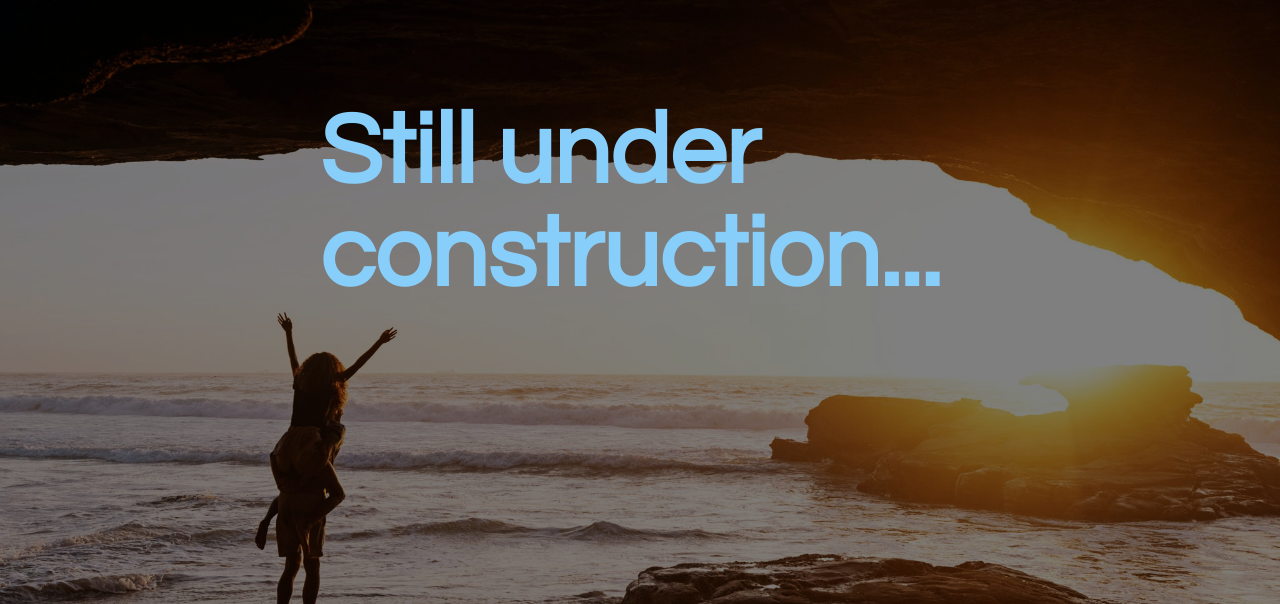
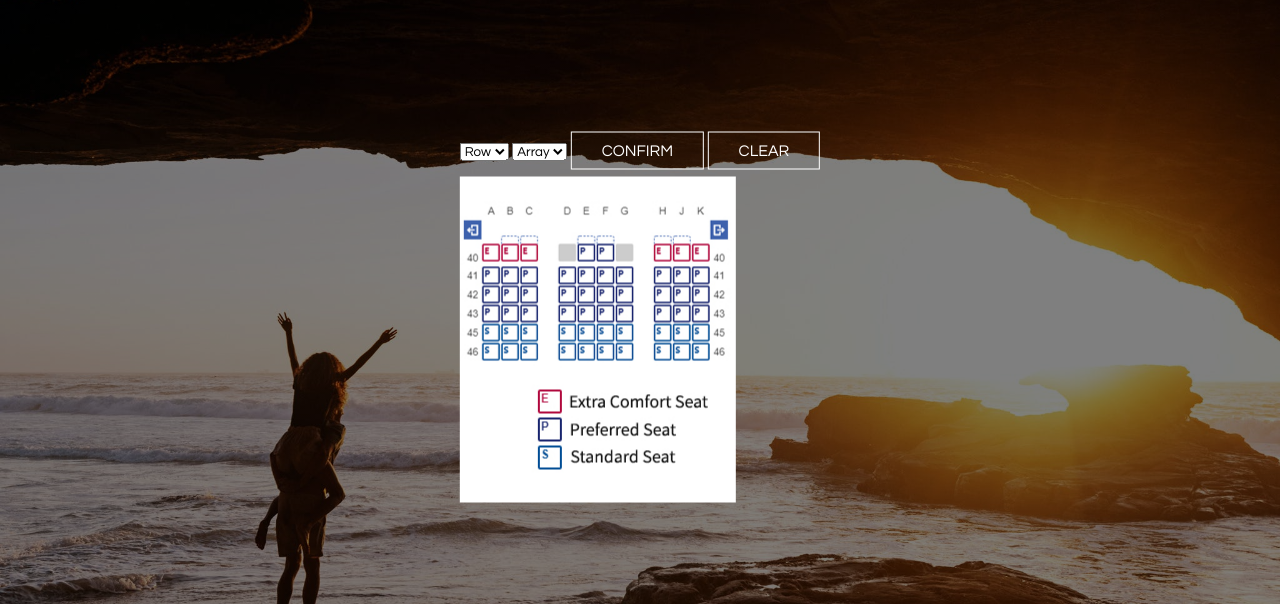
Before and after one commit to chenqi830521/FlyDreamAir, a plain HTML site: page seat_selection.html in a window 1280 px wide. Shown: the part 196-800 px from the top of the page. Drawn offline with Linux system fonts and the light colour scheme.

Commit message:
Add files via upload

```diff
--- a/seat_selection.html
+++ b/seat_selection.html
@@ -30,6 +30,39 @@
 			</div>
 		</header>
 		<div class="title">
-		<h1>Still under construction...</h1>
+		<h1></h1>
+		</div>
+
+		<div class="button">
+			<select name = 'row' >
+				<option value = "row" selected="selected">Row</option>
+				<option value = "40">40</option>
+				<option value = "41">41</option>
+				<option value = "42">42</option>
+				<option value = "43">43</option>
+				<option value = "44">44</option>
+				<option value = "45">45</option>
+				<option value = "46">46</option>
+			</select>
+			<select name = 'array' >
+				<option value = "Ti" selected="selected">Array</option>
+				<option value = "A">A</option>
+				<option value = "B">B</option>
+				<option value = "C">C</option>
+				<option value = "D">D</option>
+				<option value = "E">E</option>
+				<option value = "F">F</option>
+				<option value = "G">G</option>
+				<option value = "H">H</option>
+				<option value = "G">G</option>
+				<option value = "K">K</option>
+			</select>
+			<a href="#" class="btn" type = "submit" value = 'submit'>CONFIRM</a>
+			<a href="#" class="btn" type = "reset" value = 'reset form'>CLEAR</a>
+			<br><br>
+			<div size = “40”>
+				<img src="images/seat.jpg">
+			</div>
+		</div>
 	</body>
 </html>
```
Also changed, not shown: flight_booking.html (+13 -5 lines).
